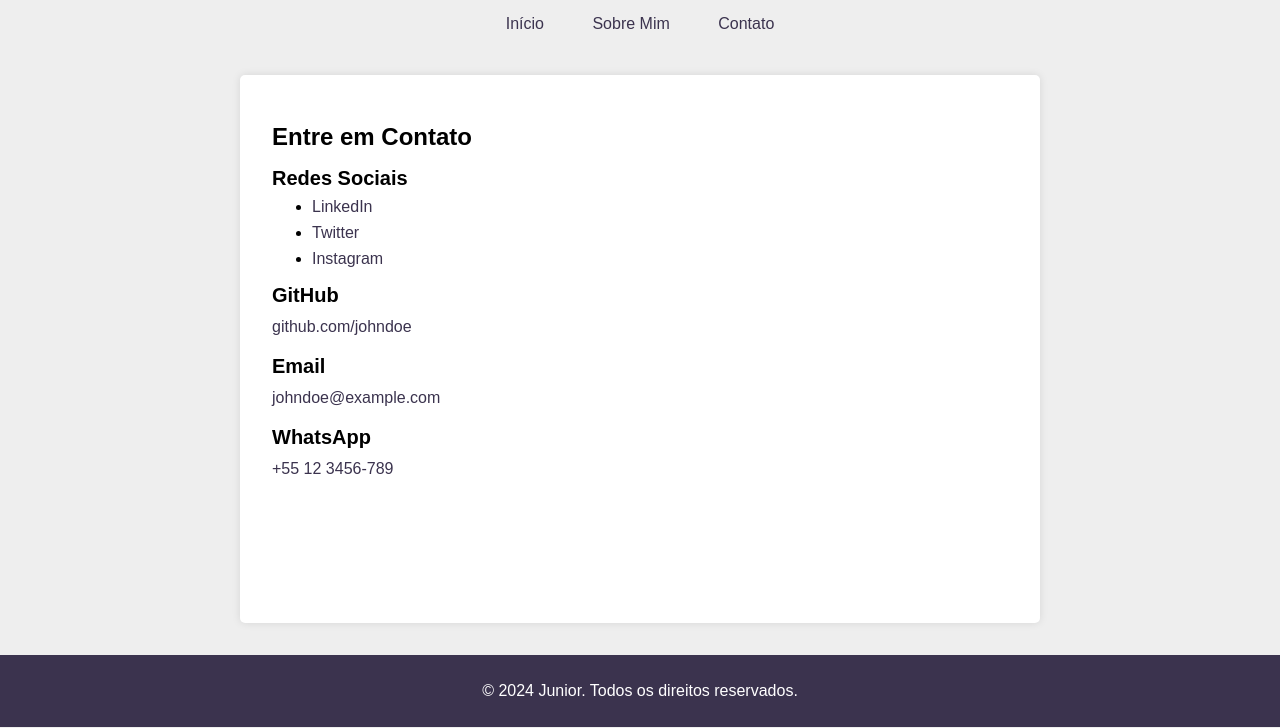
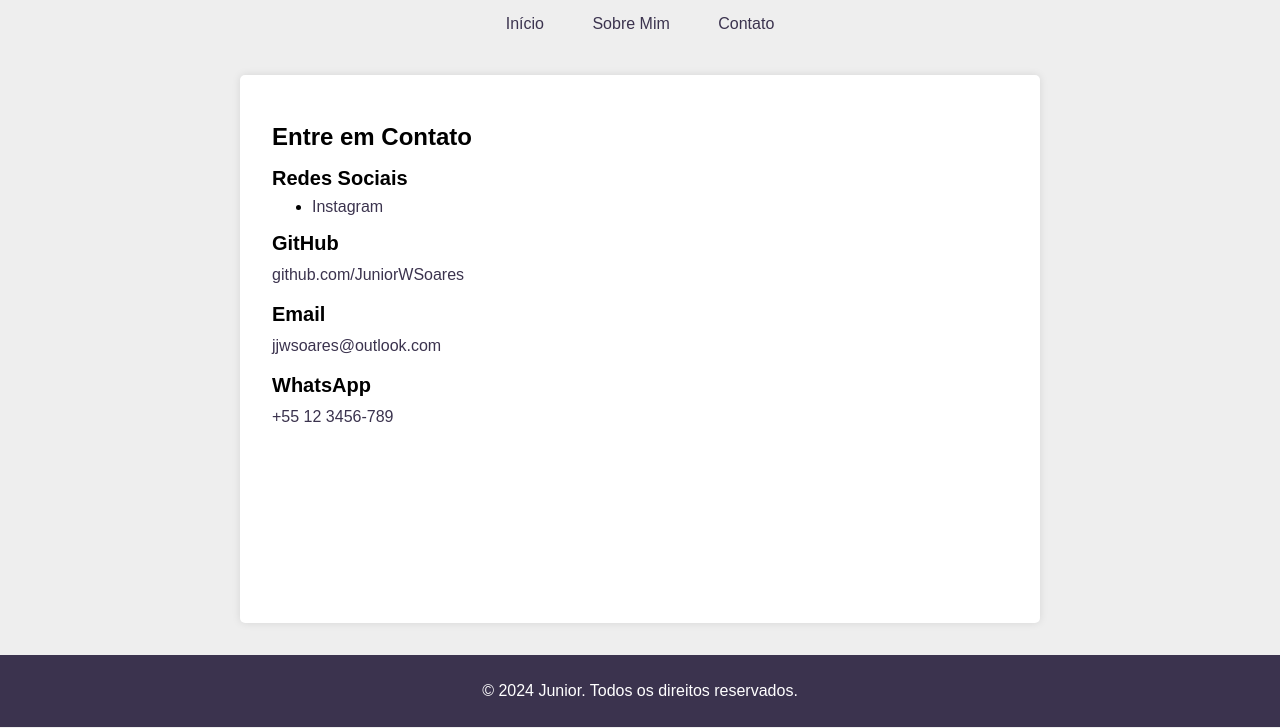
Before and after one commit to JuniorWSoares/JuniorWSoares.github.io, a plain HTML site: page contato.html in a window 1280 px wide. Shown: the part 72-800 px from the top of the page. Drawn offline with Linux system fonts and the light colour scheme.

Commit message:
Corrige os links de contato

```diff
--- a/contato.html
+++ b/contato.html
@@ -26,21 +26,15 @@
         <h2>Redes Sociais</h2>
         <ul>
           <li>
-            <a href="https://www.linkedin.com/" target="_blank">LinkedIn</a>
-          </li>
-          <li>
-            <a href="https://www.twitter.com/" target="_blank">Twitter</a>
-          </li>
-          <li>
-            <a href="https://www.instagram.com/" target="_blank">Instagram</a>
+            <a href="https://www.instagram.com/junnior_ws/" target="_blank">Instagram</a>
           </li>
         </ul>
         <h2>GitHub</h2>
         <p>
-          <a href="https://github.com/" target="_blank">github.com/johndoe</a>
+          <a href="https://github.com/JuniorWSoares" target="_blank">github.com/JuniorWSoares</a>
         </p>
         <h2>Email</h2>
-        <p><a href="mailto:johndoe@example.com">johndoe@example.com</a></p>
+        <p><a href="jjwsoares@outlook.com">jjwsoares@outlook.com</a></p>
         <h2>WhatsApp</h2>
         <p>
           <a href="https://wa.me/" target="_blank">+55 12 3456-789</a>
```
